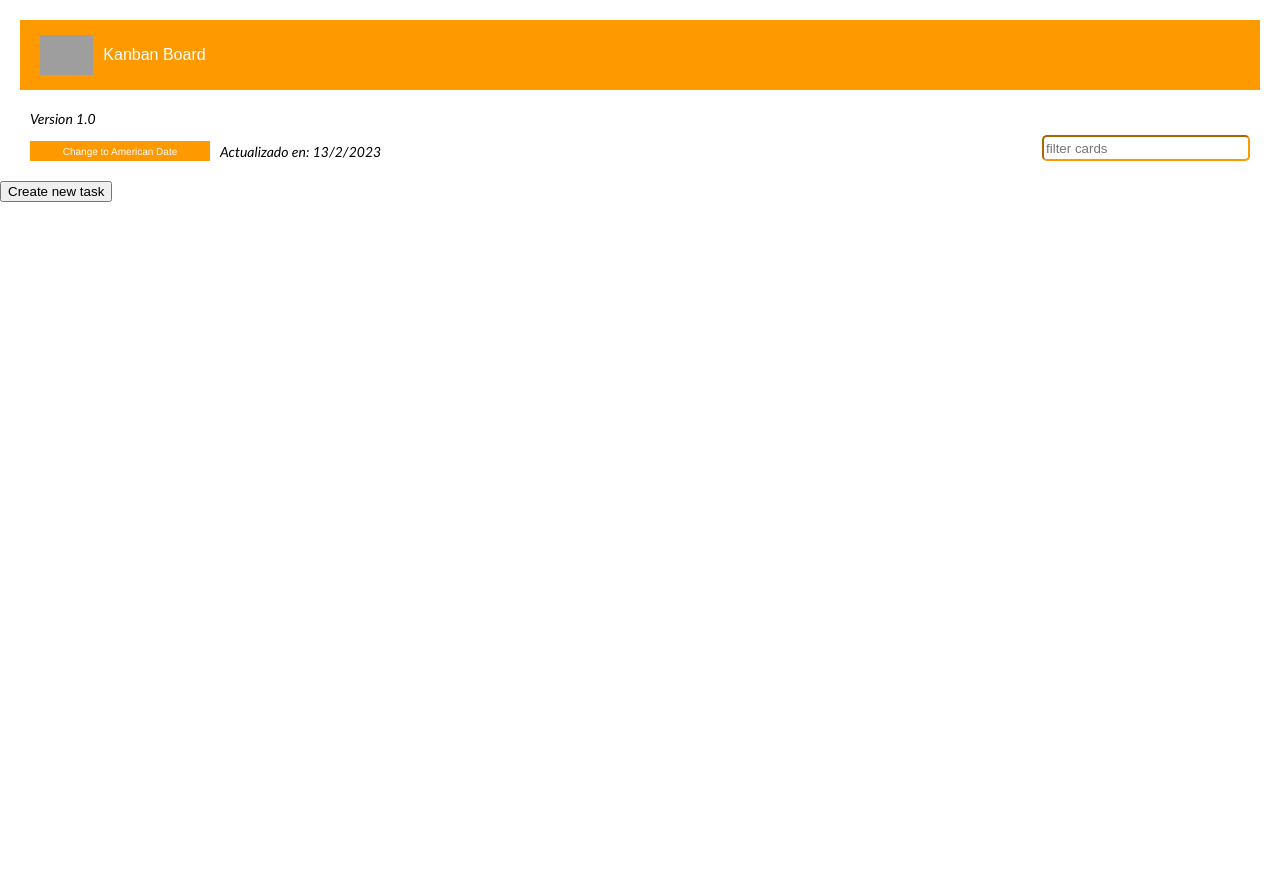
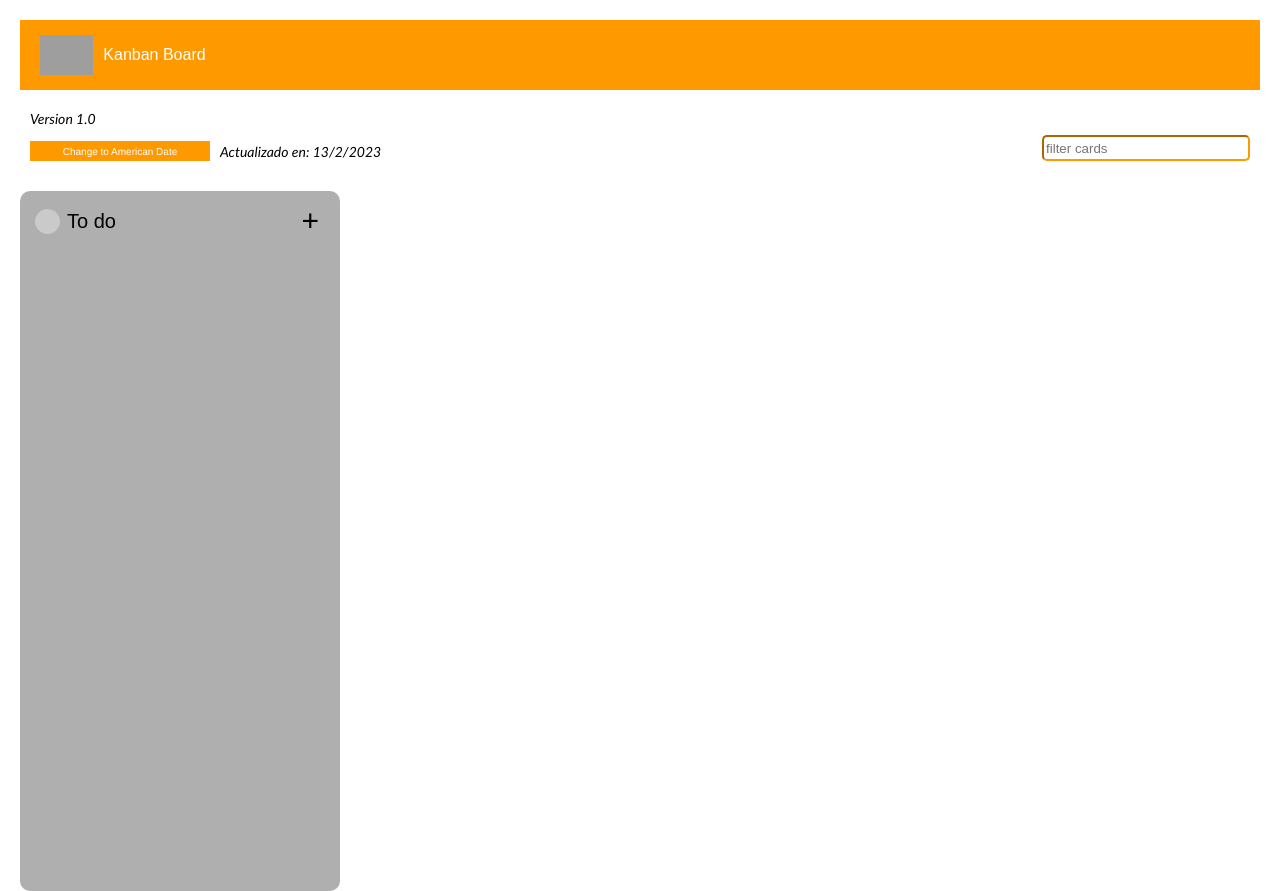
Before and after one commit to hectortrubia/react_kanban_board_project, a React (Create React App) app: page / in a window 1280 px wide. Before the commit the page ends 800 px from the top, so only its background shows below. Built offline with nearby package versions, Linux system fonts and the light colour scheme; grey boxes are pictures that could not be loaded.

Commit message:
card list container creation
Card list container designed

```diff
--- a/src/components/Card-list/index.jsx
+++ b/src/components/Card-list/index.jsx
@@ -5,11 +5,11 @@ import { useState } from "react";
 
 function CardList() {
 
-    const [newTask, updateTask] = useState (false);
+    const [newTask, updateTask] = useState(false);
 
     const handlerCreateTask = (e) => {
 
-        if(newTask !== true){
+        if (newTask !== true) {
             updateTask(true);
         }
 
@@ -19,8 +19,23 @@ function CardList() {
     return (
 
         <React.Fragment>
-            <button onClick={handlerCreateTask}>Create new task</button>
-            { newTask === true ? <CreateTask></CreateTask>:<></>}
+
+            <div className="list-container-todo">
+                <div className="header-card-list">
+                    <div className= "left-header">
+                        <div className="circle"></div>
+                        <div className="to-do">To do</div>
+                    </div>
+                    <div className= "button-container">
+                        <button className="button-task" onClick={handlerCreateTask}>+</button>
+                    </div>
+                </div>
+                <div className="new-task">
+                {newTask === true ? <CreateTask></CreateTask> : <></>}
+                </div>
+
+            </div>
+
 
         </React.Fragment>
 
--- a/src/components/Card-list/style.css
+++ b/src/components/Card-list/style.css
@@ -0,0 +1,84 @@
+.list-container-todo {
+
+    display: flex;
+    flex-direction: column;
+    align-items: center;
+    height: 700px;
+    width: 320px;
+    background-color: #afafaf;
+    margin-left: 20px;
+    border-radius: 10px;
+    margin-top: 10px;
+}
+
+
+.header-card-list {
+
+    width: 320px;
+    height: 40px;
+    display: flex;
+    flex-direction: row;
+    justify-content: space-between;
+    align-items: center;
+    margin-top: 10px;
+
+}
+
+
+.left-header {
+
+    width: 100px;
+    height: 40px;
+    display: flex;
+    flex-direction: row;
+    align-items: center;
+    margin-left: 10px;
+}
+
+.circle {
+
+    border-radius: 50%;
+    background-color: #cacaca;
+    height: 25px;
+    width: 25px;
+    margin-left: 5px;
+
+}
+
+.to-do{
+    margin-left: 7px;
+    font-size: 20px;
+}
+
+.button-container {
+    width: 100px;
+    height: 40px;
+    margin-right: 10px;
+    display: flex;
+    flex-direction: row;
+    align-items:center;
+    justify-content: end;
+
+}
+
+
+.button-task{
+
+    background-color:#afafaf ;
+    border: none;
+    font-size: 30px;
+    margin-right: 5px;
+
+}
+
+
+.new-task{
+
+    width: 320px;
+    display: flex;
+    flex-direction: row;
+    align-items: center;
+    justify-content: center;
+    margin-top: 20px;
+
+}
--- a/src/components/create-task/style.css
+++ b/src/components/create-task/style.css
@@ -3,7 +3,6 @@
 
 .form {
 
-    margin-left: 20px;
     display: flex;
     flex-direction: column;
 }
```
